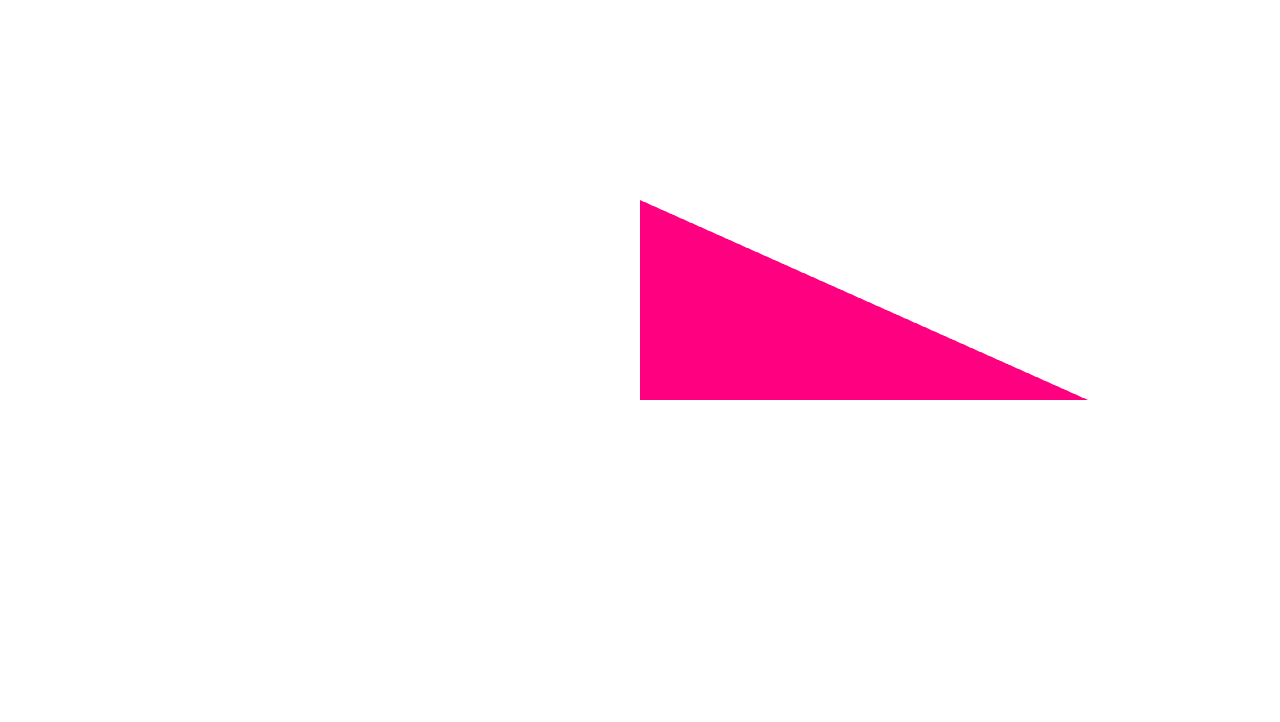
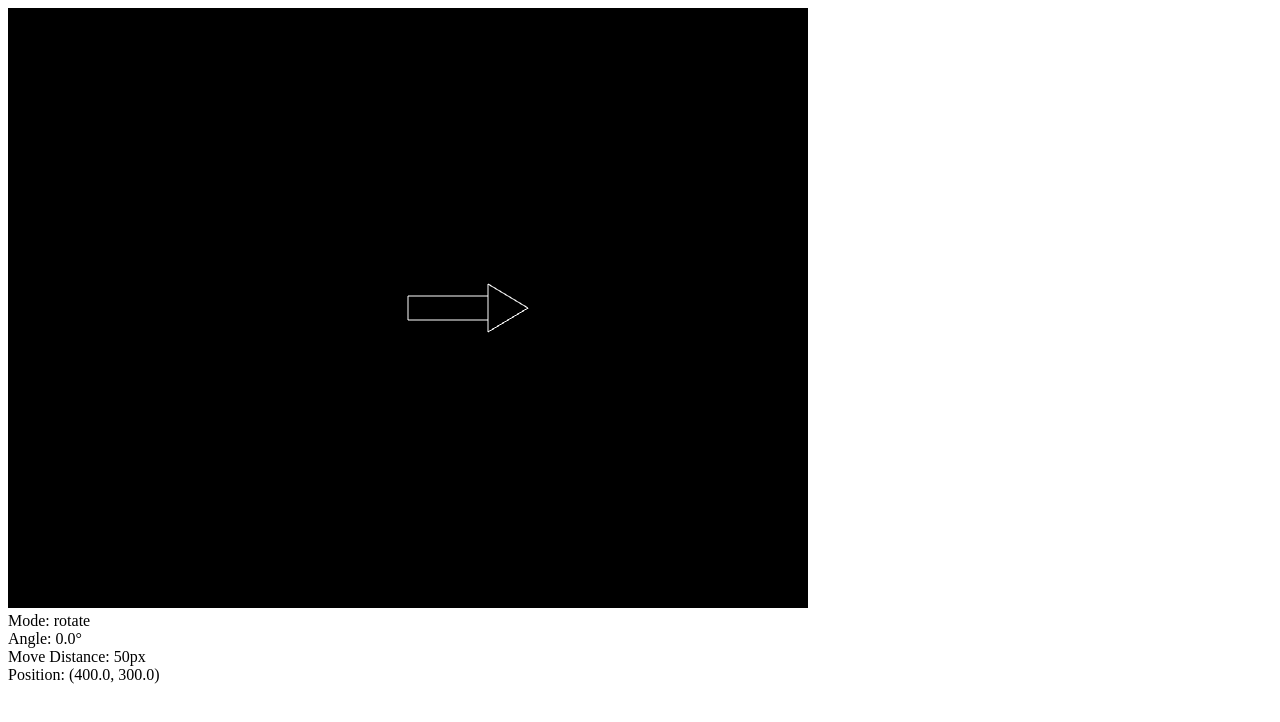
Before and after one commit to rajan-31/Modified-Turtle-Graphics, a plain HTML site: page index.html in a window 1280 px wide. Drawn offline with Linux system fonts and the light colour scheme.

Commit message:
update: move shape, keyboard events

```diff
--- a/index.html
+++ b/index.html
@@ -1,44 +1,13 @@
-<!DOCTYPE html>
+<!doctype html>
 <html lang="en">
 <head>
     <meta charset="UTF-8">
-    <meta name="viewport" content="width=device-width, initial-scale=1.0">
-    <title>01</title>
-
-    <link rel="stylesheet" href="./style.css">
+    <meta name="viewport"
+          content="width=device-width, user-scalable=no, initial-scale=1.0, maximum-scale=1.0, minimum-scale=1.0">
+    <meta http-equiv="X-UA-Compatible" content="ie=edge">
+    <title>Document</title>
 </head>
 <body>
-    <canvas id="c"></canvas>
-
-    <!-- <script src="https://webglfundamentals.org/webgl/resources/webgl-utils.js"></script> -->
-    <script id="vertex-shader-2d" type="notjs">
-
-        // an attribute will receive data from a buffer
-        attribute vec4 a_position;
-
-        // all shaders have a main function
-        void main() {
-
-            // gl_Position is a special variable a vertex shader
-            // is responsible for setting
-            gl_Position = a_position;
-        }
-
-    </script>
-    <script id="fragment-shader-2d" type="notjs">
-
-        // fragment shaders don't have a default precision so we need
-        // to pick one. mediump is a good default
-        precision mediump float;
-
-        void main() {
-            // gl_FragColor is a special variable a fragment shader
-            // is responsible for setting
-            gl_FragColor = vec4(1, 0, 0.5, 1); // return reddish-purple
-        }
-
-    </script>
-
     <script src="./index.js"></script>
 </body>
 </html>
--- a/index.js
+++ b/index.js
@@ -1,115 +1,160 @@
-var canvas = document.getElementById("c");
-var gl = canvas.getContext("webgl");
+// Get the canvas element and GL context
+const canvas = document.createElement('canvas');
+canvas.width = 800;
+canvas.height = 600;
+document.body.appendChild(canvas);
+const gl = canvas.getContext('webgl');
 
+// Create info display
+const infoDiv = document.createElement('div');
+document.body.appendChild(infoDiv);
 
-function createShader(gl, type, source) {
-    var shader = gl.createShader(type);
+// Vertex shader
+const vsSource = `
+    attribute vec2 position;
+    uniform vec2 translation;
+    uniform float rotation;
+
+    void main() {
+        float cosR = cos(rotation);
+        float sinR = sin(rotation);
+        mat2 rotationMatrix = mat2(cosR, -sinR, sinR, cosR);
+        vec2 rotatedPos = rotationMatrix * position;
+        vec2 finalPos = rotatedPos + translation;
+        gl_Position = vec4(finalPos * 2.0 - 1.0, 0.0, 1.0);
+    }
+`;
+
+// Fragment shader
+const fsSource = `
+    precision mediump float;
+
+    void main() {
+        gl_FragColor = vec4(1.0, 1.0, 1.0, 1.0);
+    }
+`;
+
+// Compile shader
+function compileShader(source, type) {
+    const shader = gl.createShader(type);
     gl.shaderSource(shader, source);
     gl.compileShader(shader);
-    var success = gl.getShaderParameter(shader, gl.COMPILE_STATUS);
-    if (success) {
-      return shader;
+    if (!gl.getShaderParameter(shader, gl.COMPILE_STATUS)) {
+        console.error('Shader compile error:', gl.getShaderInfoLog(shader));
+        gl.deleteShader(shader);
+        return null;
     }
-
-    console.log(gl.getShaderInfoLog(shader));
-    gl.deleteShader(shader);
+    return shader;
 }
 
+// Create program
+const vertexShader = compileShader(vsSource, gl.VERTEX_SHADER);
+const fragmentShader = compileShader(fsSource, gl.FRAGMENT_SHADER);
+const program = gl.createProgram();
+gl.attachShader(program, vertexShader);
+gl.attachShader(program, fragmentShader);
+gl.linkProgram(program);
 
-var vertexShaderSource = document.querySelector("#vertex-shader-2d").text;
-var fragmentShaderSource = document.querySelector("#fragment-shader-2d").text;
-
-var vertexShader = createShader(gl, gl.VERTEX_SHADER, vertexShaderSource);
-var fragmentShader = createShader(gl, gl.FRAGMENT_SHADER, fragmentShaderSource);
-
-
-function createProgram(gl, vertexShader, fragmentShader) {
-    var program = gl.createProgram();
-    gl.attachShader(program, vertexShader);
-    gl.attachShader(program, fragmentShader);
-    gl.linkProgram(program);
-    var success = gl.getProgramParameter(program, gl.LINK_STATUS);
-    if (success) {
-      return program;
-    }
-
-    console.log(gl.getProgramInfoLog(program));
-    gl.deleteProgram(program);
+if (!gl.getProgramParameter(program, gl.LINK_STATUS)) {
+    console.error('Program link error:', gl.getProgramInfoLog(program));
 }
 
-var program = createProgram(gl, vertexShader, fragmentShader);
+// Arrow vertices (hollow arrow pointing right)
+const arrowVertices = new Float32Array([
+    // Main body
+    0.0, 0.02,   // top-left
+    0.1, 0.02,   // top-right
+    0.1, -0.02,  // bottom-right
+    0.0, -0.02,  // bottom-left
 
+    // Arrow head
+    0.1, 0.04,   // top
+    0.15, 0.0,   // tip
+    0.1, -0.04   // bottom
+]);
 
-var positionAttributeLocation = gl.getAttribLocation(program, "a_position");
+// Create vertex buffer
+const vertexBuffer = gl.createBuffer();
+gl.bindBuffer(gl.ARRAY_BUFFER, vertexBuffer);
+gl.bufferData(gl.ARRAY_BUFFER, arrowVertices, gl.STATIC_DRAW);
 
+// Get attribute and uniform locations
+const positionLocation = gl.getAttribLocation(program, 'position');
+const translationLocation = gl.getUniformLocation(program, 'translation');
+const rotationLocation = gl.getUniformLocation(program, 'rotation');
 
-var positionBuffer = gl.createBuffer();
+// Initialize state
+let mode = 'rotate';  // 'rotate' or 'move'
+let angle = 0;        // in radians
+let moveDistance = 50;
+let position = { x: 0.5, y: 0.5 }; // center of screen
 
+// Update info display
+function updateInfo() {
+    infoDiv.innerHTML = `
+        Mode: ${mode}<br>
+        Angle: ${(angle * 180 / Math.PI).toFixed(1)}°<br>
+        Move Distance: ${moveDistance}px<br>
+        Position: (${(position.x * canvas.width).toFixed(1)}, ${(position.y * canvas.height).toFixed(1)})
+    `;
+}
 
-gl.bindBuffer(gl.ARRAY_BUFFER, positionBuffer);
+// Draw function
+function draw() {
+    gl.viewport(0, 0, canvas.width, canvas.height);
+    gl.clearColor(0.0, 0.0, 0.0, 1.0);
+    gl.clear(gl.COLOR_BUFFER_BIT);
 
+    gl.useProgram(program);
+    gl.enableVertexAttribArray(positionLocation);
+    gl.bindBuffer(gl.ARRAY_BUFFER, vertexBuffer);
+    gl.vertexAttribPointer(positionLocation, 2, gl.FLOAT, false, 0, 0);
 
-// three 2d points
-var positions = [
-    0, 0,
-    0, 0.5,
-    0.7, 0,
-];
-gl.bufferData(gl.ARRAY_BUFFER, new Float32Array(positions), gl.STATIC_DRAW);
+    gl.uniform2f(translationLocation, position.x, position.y);
+    gl.uniform1f(rotationLocation, angle);
 
+    // Draw the arrow body (4 vertices)
+    gl.drawArrays(gl.LINE_LOOP, 0, 4);
+    // Draw the arrow head (3 vertices)
+    gl.drawArrays(gl.LINE_LOOP, 4, 3);
 
-// RENDERING
+    updateInfo();
+}
 
-/**
- * Resize a canvas to match the size its displayed.
- * @param {HTMLCanvasElement} canvas The canvas to resize.
- * @param {number} [multiplier] amount to multiply by.
- *    Pass in window.devicePixelRatio for native pixels.
- * @return {boolean} true if the canvas was resized.
- * @memberOf module:webgl-utils
- */
-function resizeCanvasToDisplaySize(canvas, multiplier) {
-multiplier = multiplier || 1;
-const width  = canvas.clientWidth  * multiplier | 0;
-const height = canvas.clientHeight * multiplier | 0;
-if (canvas.width !== width ||  canvas.height !== height) {
-    canvas.width  = width;
-    canvas.height = height;
-    return true;
-}
-return false;
-}
-resizeCanvasToDisplaySize(gl.canvas);
+// Handle keyboard input
+document.addEventListener('keydown', (event) => {
+    switch(event.key.toLowerCase()) {
+        case 'r':
+            mode = 'rotate';
+            break;
+        case 'f':
+            mode = 'move';
+            break;
+        case 'arrowup':
+            if (mode === 'rotate') {
+                angle += 10 * Math.PI / 180;  // Add 10 degrees
+            } else {
+                moveDistance = Math.min(moveDistance + 5, 200);  // Cap at 200px
+            }
+            break;
+        case 'arrowdown':
+            if (mode === 'rotate') {
+                angle -= 10 * Math.PI / 180;  // Subtract 10 degrees
+            } else {
+                moveDistance = Math.max(moveDistance - 5, 0);  // Minimum 0px
+            }
+            break;
+        case ' ':  // Spacebar to move forward
+            if (mode === 'move') {
+                const dx = Math.cos(angle) * (moveDistance / canvas.width);
+                const dy = Math.sin(angle) * (moveDistance / canvas.height);
+                position.x = Math.max(0, Math.min(1, position.x + dx));
+                position.y = Math.max(0, Math.min(1, position.y + dy));
+            }
+            break;
+    }
+    draw();
+});
 
-gl.viewport(0, 0, gl.canvas.width, gl.canvas.height);
-
-
-// Clear the canvas
-gl.clearColor(0, 0, 0, 0);
-gl.clear(gl.COLOR_BUFFER_BIT);
-
-
-// Tell it to use our program (pair of shaders)
-gl.useProgram(program);
-
-
-gl.enableVertexAttribArray(positionAttributeLocation);
-
-
-// Bind the position buffer.
-gl.bindBuffer(gl.ARRAY_BUFFER, positionBuffer);
-
-// Tell the attribute how to get data out of positionBuffer (ARRAY_BUFFER)
-var size = 2;          // 2 components per iteration
-var type = gl.FLOAT;   // the data is 32bit floats
-var normalize = false; // don't normalize the data
-var stride = 0;        // 0 = move forward size * sizeof(type) each iteration to get the next position
-var offset = 0;        // start at the beginning of the buffer
-gl.vertexAttribPointer(
-    positionAttributeLocation, size, type, normalize, stride, offset);
-
-
-var primitiveType = gl.TRIANGLES;
-var offset = 0;
-var count = 3;
-gl.drawArrays(primitiveType, offset, count);
+// Initial draw
+draw();
--- a/style.css
+++ b/style.css
@@ -1,8 +1,8 @@
 body {
     margin: 0;
-  }
-  canvas {
+}
+canvas {
     width: 100vw;
     height: 100vh;
     display: block;
-  }
+}
```
